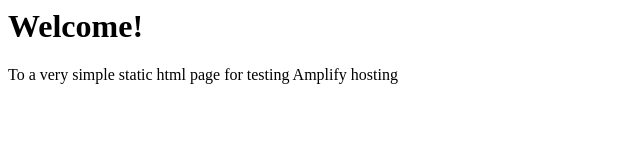
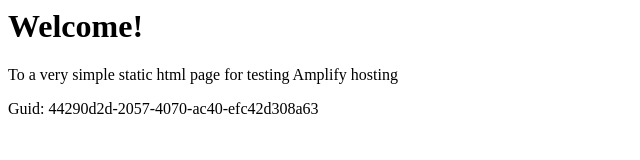
Before and after one commit to aws-aemilia-cmh/Github-PR-Commit-Integration-Test-DoNotTouch-v1-preprod-us-east-2, a website: page src/index.html in a window 1280 px wide. Shown: the whole page, without its empty margins (0-640 px from the left). Drawn offline with Linux system fonts and the light colour scheme.

Commit message:
commit from integ tests

```diff
--- a/src/index.html
+++ b/src/index.html
@@ -1,3 +1,5 @@
+
+
 <html lang="en">
 
 <head>
@@ -10,6 +12,6 @@
 <body>
     <h1>Welcome!</h1>
     <p>To a very simple static html page for testing Amplify hosting</p>
-</body>
+    <p>Guid: 44290d2d-2057-4070-ac40-efc42d308a63</p></body>
 
 </html>
```
